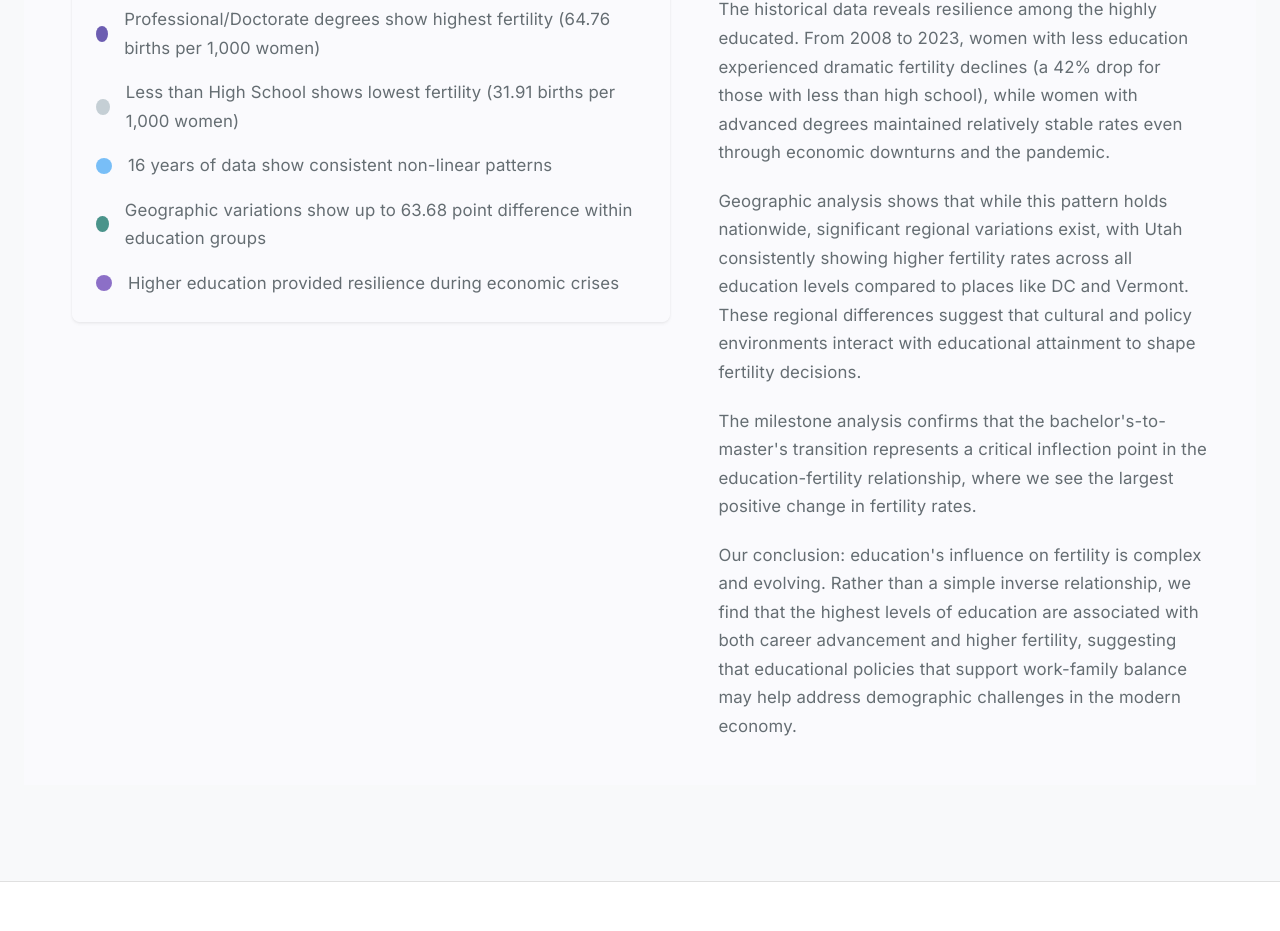
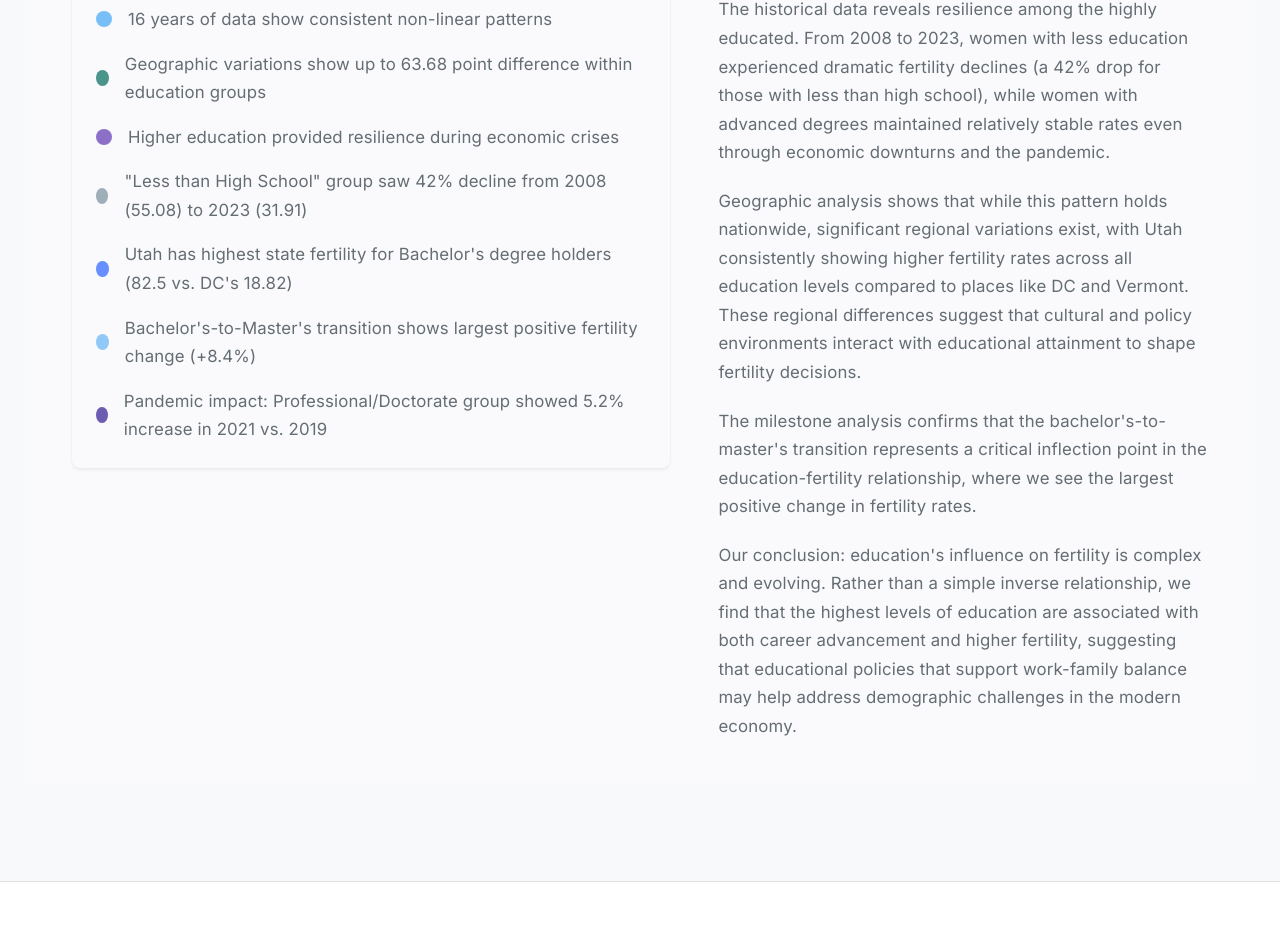
Before and after one commit to gsinghjay/data-dashboard, a Next.js app: page / in a window 1280 px wide. Shown: the part 5597-6528 px from the top of the page. Built offline with nearby package versions, Linux system fonts and the light colour scheme; no server answers; the database is empty; a web font is replaced by a local one.

Commit message:
feat: enhance conclusion section with additional data-driven bullet points

```diff
--- a/src/components/layout/NarrativeFlow.tsx
+++ b/src/components/layout/NarrativeFlow.tsx
@@ -209,6 +209,50 @@ const NarrativeFlow: React.FC = () => {
                     Higher education provided resilience during economic crises
                   </Typography>
                 </Box>
+                <Box sx={{ display: 'flex', alignItems: 'center', gap: 2 }}>
+                  <Box sx={{
+                    width: 16,
+                    height: 16,
+                    borderRadius: '50%',
+                    backgroundColor: '#78909C'
+                  }} />
+                  <Typography>
+                    "Less than High School" group saw 42% decline from 2008 (55.08) to 2023 (31.91)
+                  </Typography>
+                </Box>
+                <Box sx={{ display: 'flex', alignItems: 'center', gap: 2 }}>
+                  <Box sx={{
+                    width: 16,
+                    height: 16,
+                    borderRadius: '50%',
+                    backgroundColor: '#2962FF'
+                  }} />
+                  <Typography>
+                    Utah has highest state fertility for Bachelor's degree holders (82.5 vs. DC's 18.82)
+                  </Typography>
+                </Box>
+                <Box sx={{ display: 'flex', alignItems: 'center', gap: 2 }}>
+                  <Box sx={{
+                    width: 16,
+                    height: 16,
+                    borderRadius: '50%',
+                    backgroundColor: '#64B5F6'
+                  }} />
+                  <Typography>
+                    Bachelor's-to-Master's transition shows largest positive fertility change (+8.4%)
+                  </Typography>
+                </Box>
+                <Box sx={{ display: 'flex', alignItems: 'center', gap: 2 }}>
+                  <Box sx={{
+                    width: 16,
+                    height: 16,
+                    borderRadius: '50%',
+                    backgroundColor: '#311B92'
+                  }} />
+                  <Typography>
+                    Pandemic impact: Professional/Doctorate group showed 5.2% increase in 2021 vs. 2019
+                  </Typography>
+                </Box>
               </Box>
             </Paper>
           }
```
